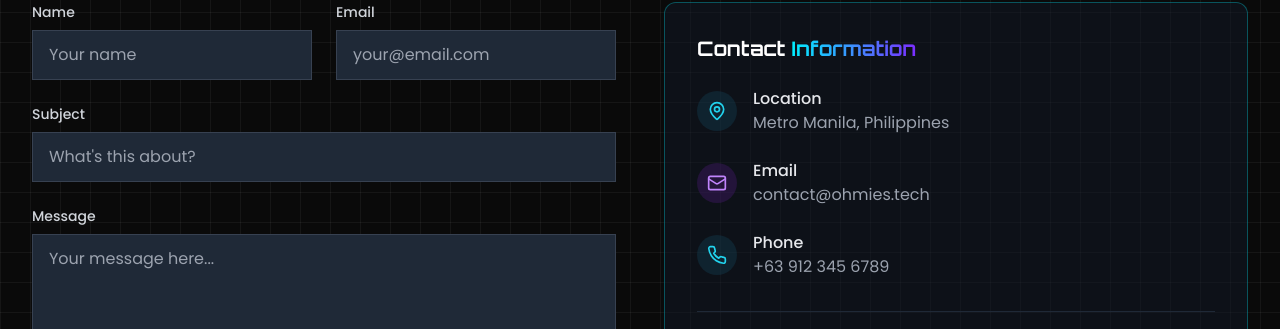
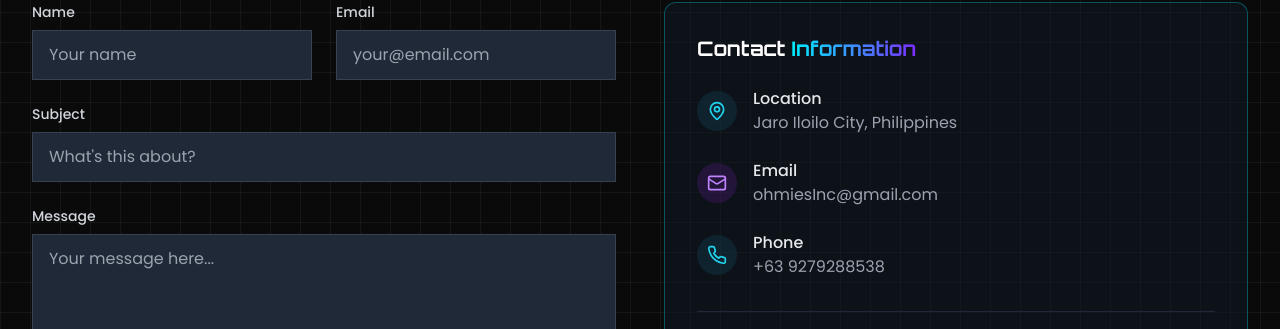
Before and after one commit to Q-Rizz/ohmy-website, a Next.js app: page / in a window 1280 px wide. Shown: the part 3678-4007 px from the top of the page. Built offline with nearby package versions, Linux system fonts and the light colour scheme.

Commit message:
update info

```diff
--- a/components/contact-section.tsx
+++ b/components/contact-section.tsx
@@ -15,7 +15,6 @@ export function ContactSection() {
 
   const handleSubmit = (e: React.FormEvent) => {
     e.preventDefault()
-    // Handle form submission here
     console.log("Form submitted:", formData)
   }
 
@@ -128,7 +127,7 @@ export function ContactSection() {
                   </div>
                   <div className="ml-4">
                     <h4 className="font-medium text-gray-200">Location</h4>
-                    <p className="text-gray-400">Metro Manila, Philippines</p>
+                    <p className="text-gray-400">Jaro Iloilo City, Philippines</p>
                   </div>
                 </div>
 
@@ -138,7 +137,7 @@ export function ContactSection() {
                   </div>
                   <div className="ml-4">
                     <h4 className="font-medium text-gray-200">Email</h4>
-                    <p className="text-gray-400">contact@ohmies.tech</p>
+                    <p className="text-gray-400">ohmiesInc@gmail.com</p>
                   </div>
                 </div>
 
@@ -148,7 +147,7 @@ export function ContactSection() {
                   </div>
                   <div className="ml-4">
                     <h4 className="font-medium text-gray-200">Phone</h4>
-                    <p className="text-gray-400">+63 912 345 6789</p>
+                    <p className="text-gray-400">+63 9279288538</p>
                   </div>
                 </div>
               </div>
```
